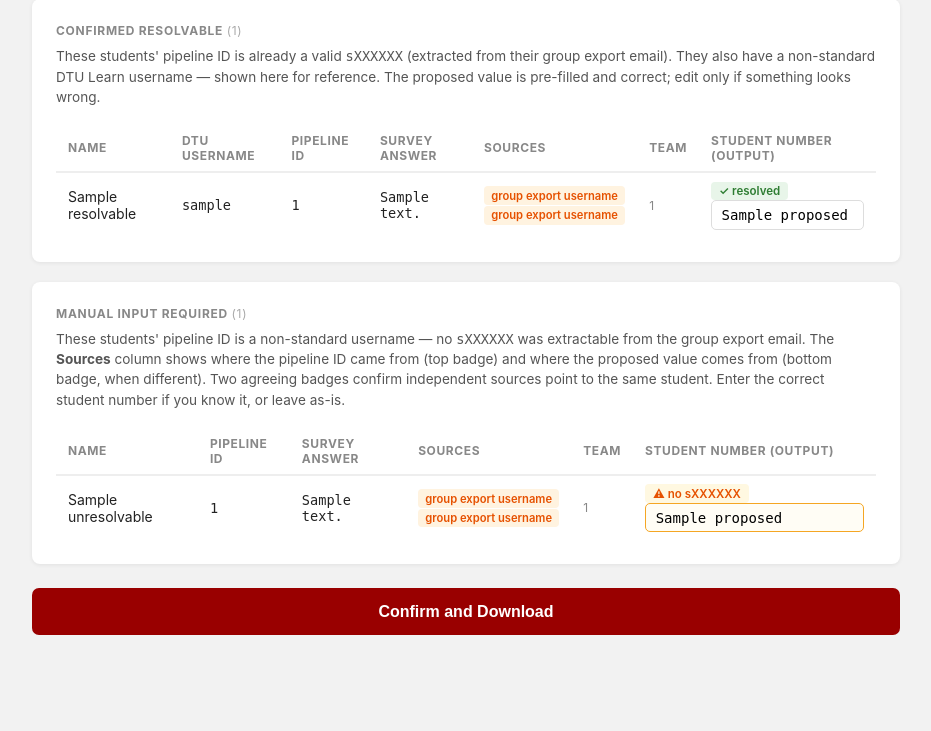
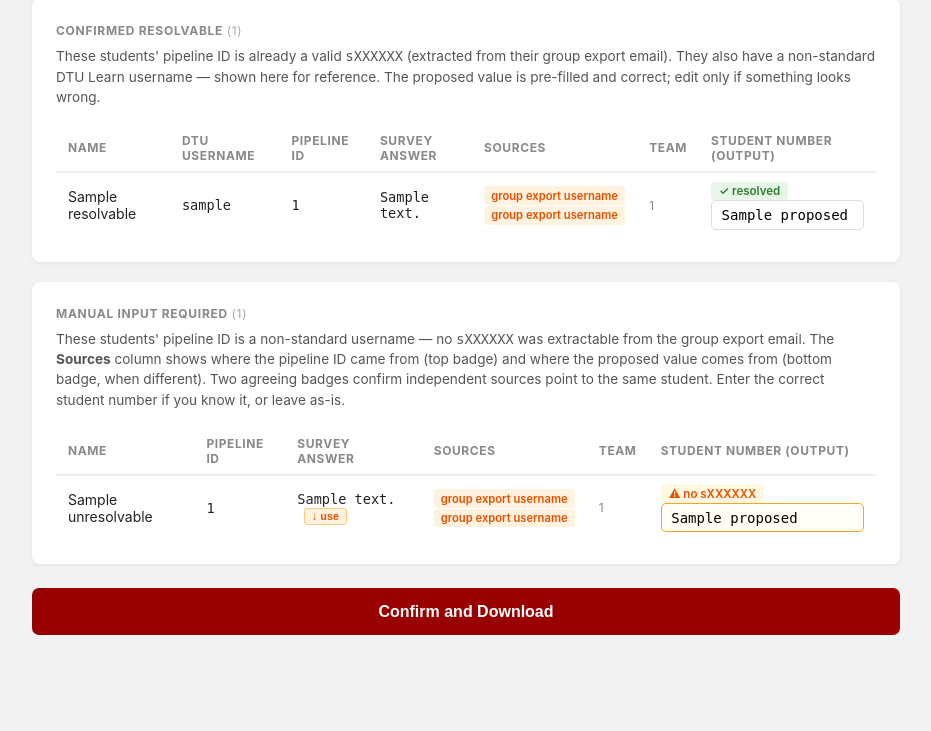
Before and after one commit to baosbcr/Teambuilding, a Flask app: template templates/resolve.html in a window 1280 px wide. Shown: the part 175-906 px from the top of the page, without its empty margins (174-1105 px from the left). Run offline with Flask 3, Linux system fonts and the light colour scheme; the template is opened without the code that fills it: most values are stand-ins (such as "Sample title", 1, 10 or a date in 2020).

Commit message:
Add 'use' button to copy Q1 answer into student number input on ID review page
Co-Authored-By: Claude Sonnet 4.6 <noreply@anthropic.com>

```diff
--- a/templates/resolve.html
+++ b/templates/resolve.html
@@ -54,6 +54,15 @@
     .src-survey-unverified { background: #f3e5f5; color: #6a1b9a; }
     .src-survey-dropped    { background: #ffebee; color: #b71c1c; }
     .src-survey-other      { background: #e8f5e9; color: #1b5e20; }
+
+    .accept-q1-btn {
+      display: inline-block; margin-left: 0.4rem;
+      padding: 0.1rem 0.45rem; font-size: 0.68rem; font-weight: 600;
+      background: #fff3e0; color: #e65100; border: 1px solid #ffcc80;
+      border-radius: 3px; cursor: pointer; white-space: nowrap;
+      transition: background 0.15s; vertical-align: middle;
+    }
+    .accept-q1-btn:hover { background: #ffe0b2; }
 
     .home-btn {
       display: inline-block; margin-bottom: 1.25rem; padding: 0.5rem 1rem;
@@ -171,7 +180,13 @@
           <tr class="row-warn">
             <td>{{ c.name }}</td>
             <td class="mono">{{ c.pipeline_id }}</td>
-            <td class="mono">{{ c.q1_answer }}</td>
+            <td class="mono">
+              {{ c.q1_answer }}
+              {% if c.q1_answer %}
+                <button type="button" class="accept-q1-btn"
+                        onclick="acceptQ1(this, {{ c.q1_answer|tojson }})">↓ use</button>
+              {% endif %}
+            </td>
             <td>
               {{ src_badge(c.id_badge_key) }}
               {% if c.proposed_badge_key != c.id_badge_key %}
@@ -206,6 +221,11 @@ function startResolve() {
   document.getElementById('overlay').classList.add('active');
 }
 
+function acceptQ1(btn, q1Value) {
+  const input = btn.closest('tr').querySelector('input[type="text"]');
+  if (input) { input.value = q1Value; input.focus(); }
+}
+
 // Poll for the download_ready cookie (same pattern as index.html)
 function getCookie(name) {
   const m = document.cookie.match(new RegExp('(?:^|; )' + name + '=([^;]*)'));
```
